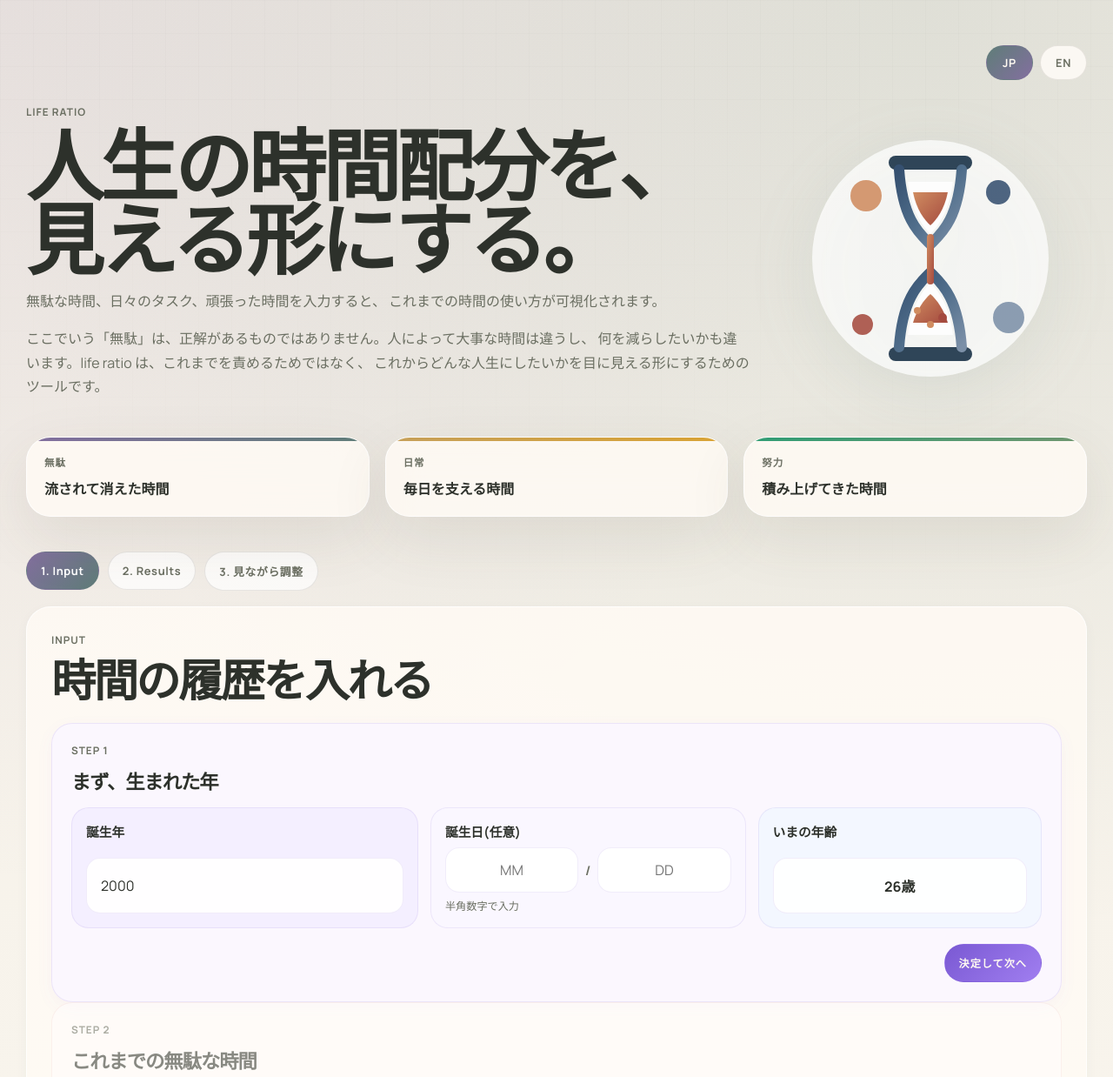
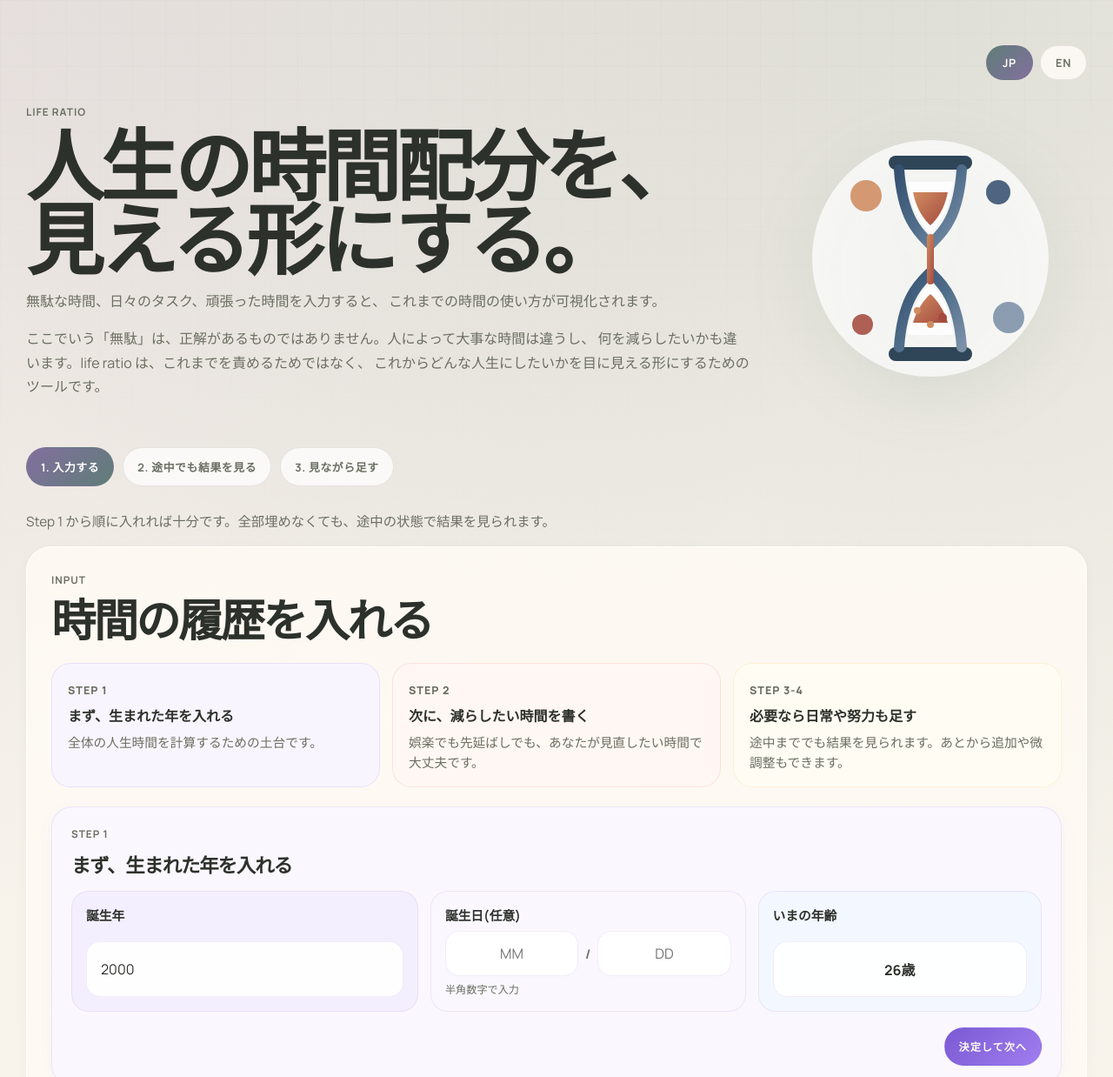
Before and after one commit to AnRi1202/life_ratio, a website: page index.html in a window 1280 px wide. Shown: the top 1238 px of the page at 87% size. Drawn offline with Linux system fonts and the light colour scheme.

Commit message:
Improve input guidance flow

```diff
--- a/index.html
+++ b/index.html
@@ -91,28 +91,17 @@
             </svg>
           </aside>
         </div>
-        <div class="hero-stats">
-          <div>
-            <span>無駄</span>
-            <strong>流されて消えた時間</strong>
-          </div>
-          <div>
-            <span>日常</span>
-            <strong>毎日を支える時間</strong>
-          </div>
-          <div>
-            <span>努力</span>
-            <strong>積み上げてきた時間</strong>
-          </div>
-        </div>
       </header>
 
       <main class="app-shell" data-stage="input">
         <div class="stage-switcher" role="tablist" aria-label="flow stages">
-          <button class="stage-pill active" type="button" data-stage-target="input">1. Input</button>
-          <button class="stage-pill" type="button" data-stage-target="results">2. Results</button>
-          <button class="stage-pill" type="button" data-stage-target="tweak">3. 見ながら調整</button>
+          <button class="stage-pill active" type="button" data-stage-target="input">1. 入力する</button>
+          <button class="stage-pill" type="button" data-stage-target="results">2. 途中でも結果を見る</button>
+          <button class="stage-pill" type="button" data-stage-target="tweak">3. 見ながら足す</button>
         </div>
+        <p class="stage-helper">
+          Step 1 から順に入れれば十分です。全部埋めなくても、途中の状態で結果を見られます。
+        </p>
 
         <div class="app-grid">
         <section class="panel input-panel">
@@ -121,10 +110,28 @@
             <h2>時間の履歴を入れる</h2>
           </div>
 
+          <div class="input-guide">
+            <div class="guide-card guide-card-age">
+              <span>Step 1</span>
+              <strong>まず、生まれた年を入れる</strong>
+              <p>全体の人生時間を計算するための土台です。</p>
+            </div>
+            <div class="guide-card guide-card-waste">
+              <span>Step 2</span>
+              <strong>次に、減らしたい時間を書く</strong>
+              <p>娯楽でも先延ばしでも、あなたが見直したい時間で大丈夫です。</p>
+            </div>
+            <div class="guide-card guide-card-next">
+              <span>Step 3-4</span>
+              <strong>必要なら日常や努力も足す</strong>
+              <p>途中まででも結果を見られます。あとから追加や微調整もできます。</p>
+            </div>
+          </div>
+
           <section class="flow-step is-active" data-flow-step="age">
             <div class="step-head">
               <p class="eyebrow">Step 1</p>
-              <h3>まず、生まれた年</h3>
+              <h3>まず、生まれた年を入れる</h3>
             </div>
             <div class="age-step-grid">
               <label class="field age-field age-field-primary">
@@ -154,7 +161,7 @@
             <div class="group-head">
               <div>
                 <p class="eyebrow">Step 2</p>
-                <h3>これまでの無駄な時間</h3>
+                <h3>次に、減らしたい時間を書く</h3>
               </div>
             </div>
 
@@ -259,7 +266,7 @@
             <div class="group-head">
               <div>
                 <p class="eyebrow">Step 3</p>
-                <h3>日々のタスク</h3>
+                <h3>必要なら、毎日支える時間も入れる</h3>
               </div>
             </div>
 
@@ -291,7 +298,7 @@
             <div class="group-head">
               <div>
                 <p class="eyebrow">Step 4</p>
-                <h3>頑張った時間</h3>
+                <h3>最後に、積み上げてきた時間を書く</h3>
               </div>
             </div>
 
--- a/styles.css
+++ b/styles.css
@@ -243,6 +243,12 @@ h3 {
   align-items: center;
 }
 
+.stage-helper {
+  margin: 10px 0 0;
+  color: var(--muted);
+  font-size: 0.96rem;
+}
+
 .stage-pill {
   padding: 12px 16px;
   border: 1px solid var(--line);
@@ -282,6 +288,10 @@ h3 {
   display: none;
 }
 
+.app-shell:not([data-stage="input"]) .input-guide {
+  display: none;
+}
+
 .panel {
   padding: 28px;
 }
@@ -299,6 +309,58 @@ h3 {
 
 .section-heading {
   margin-bottom: 24px;
+}
+
+.input-guide {
+  display: grid;
+  grid-template-columns: repeat(3, minmax(0, 1fr));
+  gap: 14px;
+  margin-bottom: 22px;
+}
+
+.guide-card {
+  padding: 18px 18px 16px;
+  border-radius: 22px;
+  border: 1px solid rgba(99, 115, 130, 0.12);
+  background: rgba(255, 255, 255, 0.78);
+}
+
+.guide-card span {
+  display: inline-block;
+  margin-bottom: 8px;
+  color: var(--muted);
+  font-size: 0.78rem;
+  font-weight: 800;
+  letter-spacing: 0.08em;
+  text-transform: uppercase;
+}
+
+.guide-card strong {
+  display: block;
+  margin-bottom: 8px;
+  font-size: 1rem;
+}
+
+.guide-card p {
+  margin: 0;
+  color: var(--muted);
+  line-height: 1.55;
+  font-size: 0.92rem;
+}
+
+.guide-card-age {
+  background: rgba(249, 245, 255, 0.92);
+  border-color: rgba(139, 107, 214, 0.14);
+}
+
+.guide-card-waste {
+  background: rgba(255, 247, 244, 0.92);
+  border-color: rgba(217, 101, 87, 0.14);
+}
+
+.guide-card-next {
+  background: rgba(255, 252, 244, 0.92);
+  border-color: rgba(240, 180, 60, 0.16);
 }
 
 .age-step-grid {
@@ -1082,6 +1144,7 @@ input[data-name]::placeholder {
 
   .group-head,
   .summary-grid,
+  .input-guide,
   .viz-tabs,
   .sub-toggle,
   .stage-switcher,
```
Also changed, not shown: en.html (+27 -20 lines).
